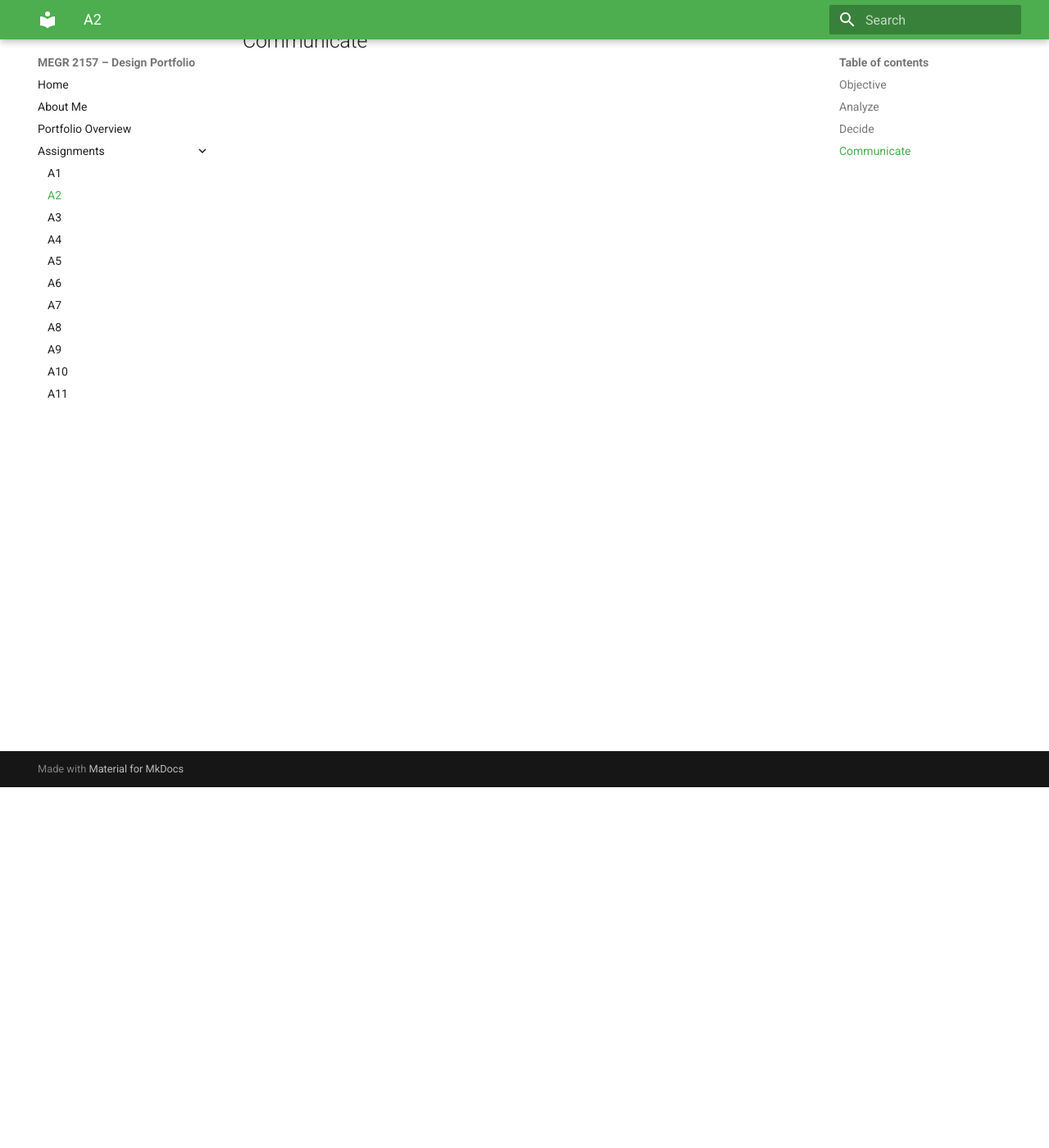
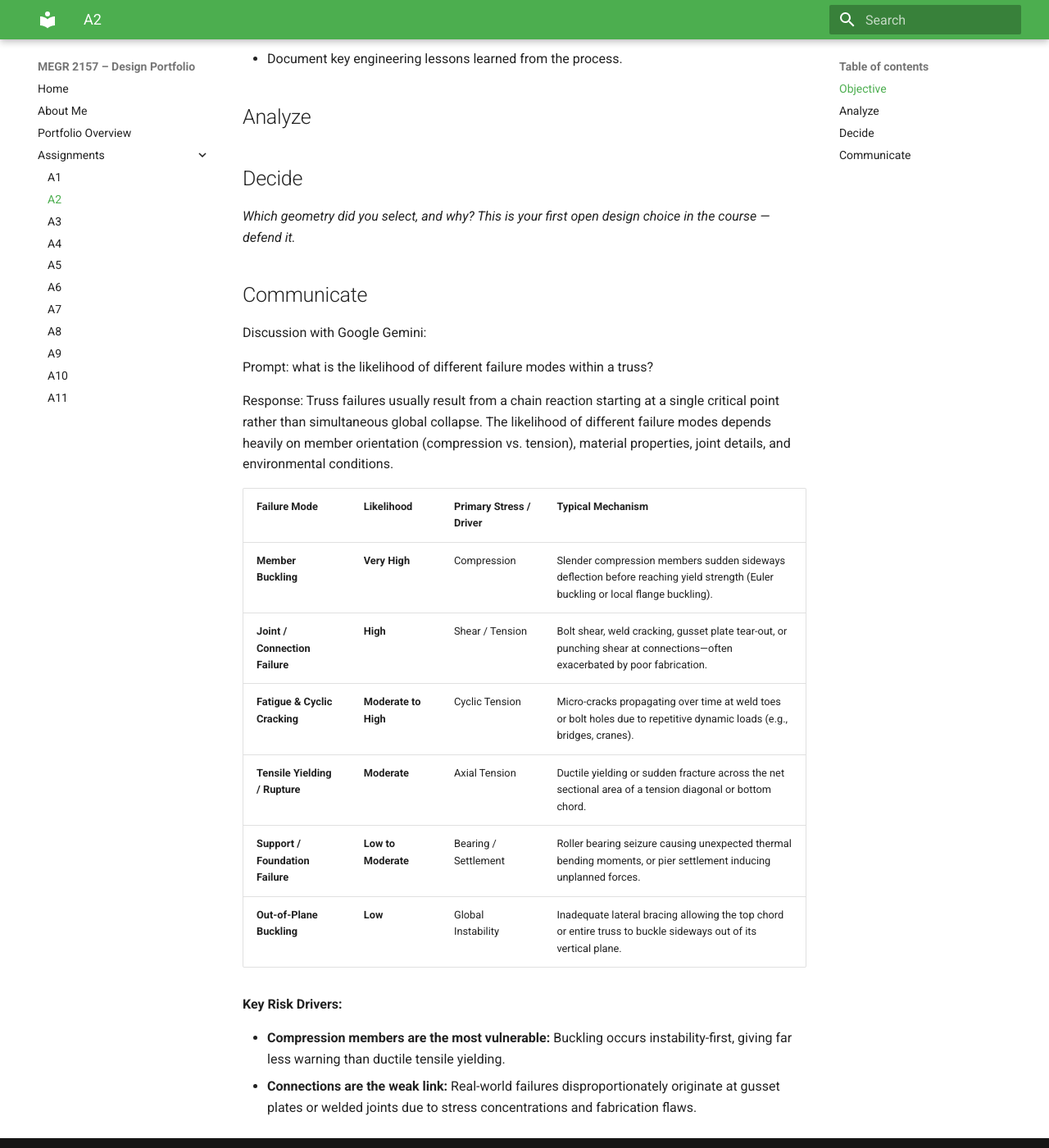
Before and after one commit to ilittle8/design-projects-portfolio, an MkDocs documentation site: the page built from docs/assignments/A02/index.md, in a window 1280 px wide and 1400 px high, scrolled down 440 px. Shown: the whole window at 82% size. Built offline with MkDocs 1.6.1 and Material for MkDocs 9.7.7, drawn with Linux system fonts in a browser that asks for light colours; some of the changed text lies outside the part shown.

Commit message:
Add failure modes analysis for truss design
Expanded the analysis section to include a discussion on truss failure modes, detailing likelihood, primary stress drivers, and typical mechanisms. Added a table summarizing various failure modes and their risk drivers.

```diff
--- a/docs/assignments/A02/index.md
+++ b/docs/assignments/A02/index.md
@@ -1,7 +1,15 @@
 # A2 – Truss Stress Analysis
 
 ## Objective
-
+- Design a lightweight planar truss using A500 steel or an alternative material.
+- Create free body diagrams (FBDs) for joints and critical pins.
+- Calculate the required cross-sectional area of truss elements with a safety factor.
+- Determine pin sizes based on shear forces with a safety factor.
+- Solve equations symbolically and numerically for both truss and pin design.
+- Estimate the total weight of the truss and pins.
+- Create a CAD model with accurate dimensions and connections.
+- Compare CAD weight predictions with hand calculations.
+- Document key engineering lessons learned from the process.
 
 ## Analyze
 
@@ -10,3 +18,24 @@
 _Which geometry did you select, and why? This is your first open design choice in the course — defend it._
 
 ## Communicate
+
+
+Discussion with Google Gemini:
+
+Prompt: what is the likelihood of different failure modes within a truss?
+
+Response: Truss failures usually result from a chain reaction starting at a single critical point rather than simultaneous global collapse. The likelihood of different failure modes depends heavily on member orientation (compression vs. tension), material properties, joint details, and environmental conditions.
+
+| Failure Mode | Likelihood | Primary Stress / Driver | Typical Mechanism |
+| --- | --- | --- | --- |
+| **Member Buckling** | **Very High** | Compression | Slender compression members sudden sideways deflection before reaching yield strength (Euler buckling or local flange buckling). |
+| **Joint / Connection Failure** | **High** | Shear / Tension | Bolt shear, weld cracking, gusset plate tear-out, or punching shear at connections—often exacerbated by poor fabrication. |
+| **Fatigue & Cyclic Cracking** | **Moderate to High** | Cyclic Tension | Micro-cracks propagating over time at weld toes or bolt holes due to repetitive dynamic loads (e.g., bridges, cranes). |
+| **Tensile Yielding / Rupture** | **Moderate** | Axial Tension | Ductile yielding or sudden fracture across the net sectional area of a tension diagonal or bottom chord. |
+| **Support / Foundation Failure** | **Low to Moderate** | Bearing / Settlement | Roller bearing seizure causing unexpected thermal bending moments, or pier settlement inducing unplanned forces. |
+| **Out-of-Plane Buckling** | **Low** | Global Instability | Inadequate lateral bracing allowing the top chord or entire truss to buckle sideways out of its vertical plane. |
+
+**Key Risk Drivers:**
+
+* **Compression members are the most vulnerable:** Buckling occurs instability-first, giving far less warning than ductile tensile yielding.
+* **Connections are the weak link:** Real-world failures disproportionately originate at gusset plates or welded joints due to stress concentrations and fabrication flaws.
```
